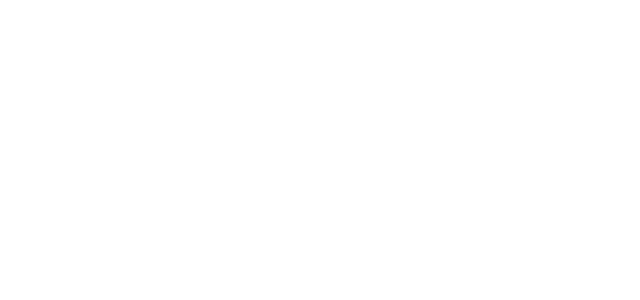
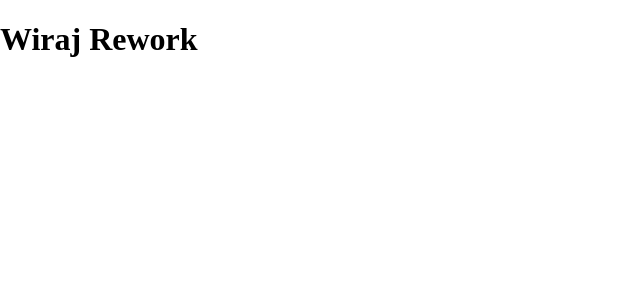
Before and after one commit to zuzannagasior/rework-app, a React (Create React App) app: page / in a window 1280 px wide. Shown: the top 300 px of the page, without its empty margins (0-640 px from the left). Built offline with nearby package versions, Linux system fonts and the light colour scheme.

Commit message:
Test commit, main changed

```diff
--- a/src/Main.js
+++ b/src/Main.js
@@ -3,7 +3,7 @@
 const Main = () => {
     return (
         <div>
-
+            <h1>Wiraj Rework</h1>
         </div>
     )
 }
```
